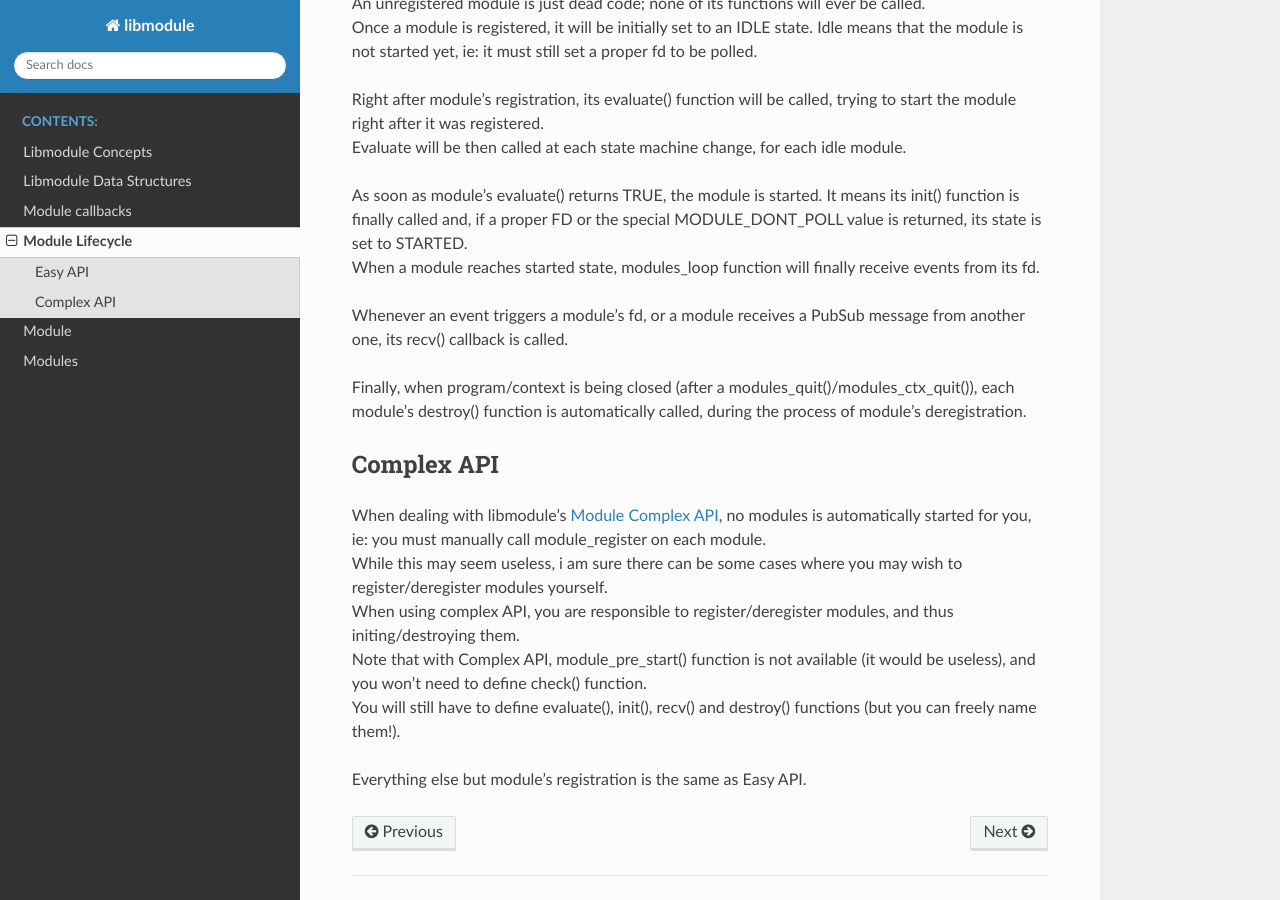
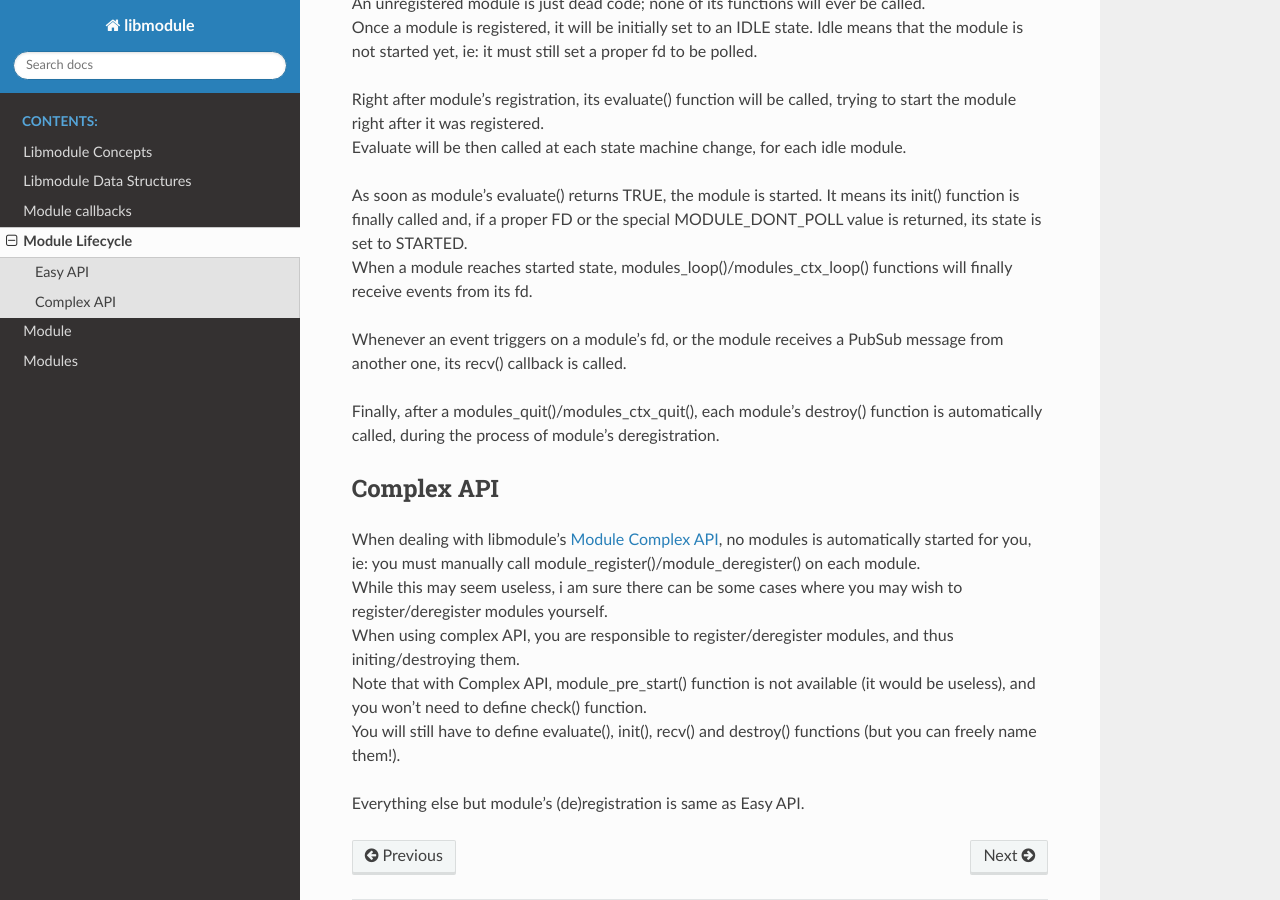
Before and after one commit to FedeDP/libmodule, a Sphinx documentation site: the page built from docs/src/lifecycle.rst, in a window 1280 px wide and 900 px high, scrolled down 584 px. Built offline with Sphinx 7.4.7 and the Read the Docs theme 2.0.0, drawn with Linux system fonts in a browser that asks for light colours.

Commit message:
Small doc fixes.

```diff
--- a/docs/src/lifecycle.rst
+++ b/docs/src/lifecycle.rst
@@ -27,19 +27,19 @@ Evaluate will be then called at each state machine change, for each idle module.
 
 As soon as module's evaluate() returns TRUE, the module is started. It means its init() function is finally called and, if a proper FD or the special MODULE_DONT_POLL value is returned,
 its state is set to STARTED. |br|
-When a module reaches started state, modules_loop function will finally receive events from its fd. |br|
+When a module reaches started state, modules_loop()/modules_ctx_loop() functions will finally receive events from its fd. |br|
 
-Whenever an event triggers a module's fd, or a module receives a PubSub message from another one, its recv() callback is called. |br|
+Whenever an event triggers on a module's fd, or the module receives a PubSub message from another one, its recv() callback is called. |br|
 
-Finally, when program/context is being closed (after a modules_quit()/modules_ctx_quit()), each module's destroy() function is automatically called, during the process of module's deregistration. |br|
+Finally, after a modules_quit()/modules_ctx_quit(), each module's destroy() function is automatically called, during the process of module's deregistration. |br|
 
 Complex API
 -----------
 
-When dealing with libmodule's :ref:`module_complex`, no modules is automatically started for you, ie: you must manually call module_register on each module. |br|
+When dealing with libmodule's :ref:`module_complex`, no modules is automatically started for you, ie: you must manually call module_register()/module_deregister() on each module. |br|
 While this may seem useless, i am sure there can be some cases where you may wish to register/deregister modules yourself. |br|
 When using complex API, you are responsible to register/deregister modules, and thus initing/destroying them. |br|
 Note that with Complex API, module_pre_start() function is not available (it would be useless), and you won't need to define check() function. |br|
 You will still have to define evaluate(), init(), recv() and destroy() functions (but you can freely name them!). |br|
 
-Everything else but module's registration is the same as Easy API.
+Everything else but module's (de)registration is same as Easy API.
```
